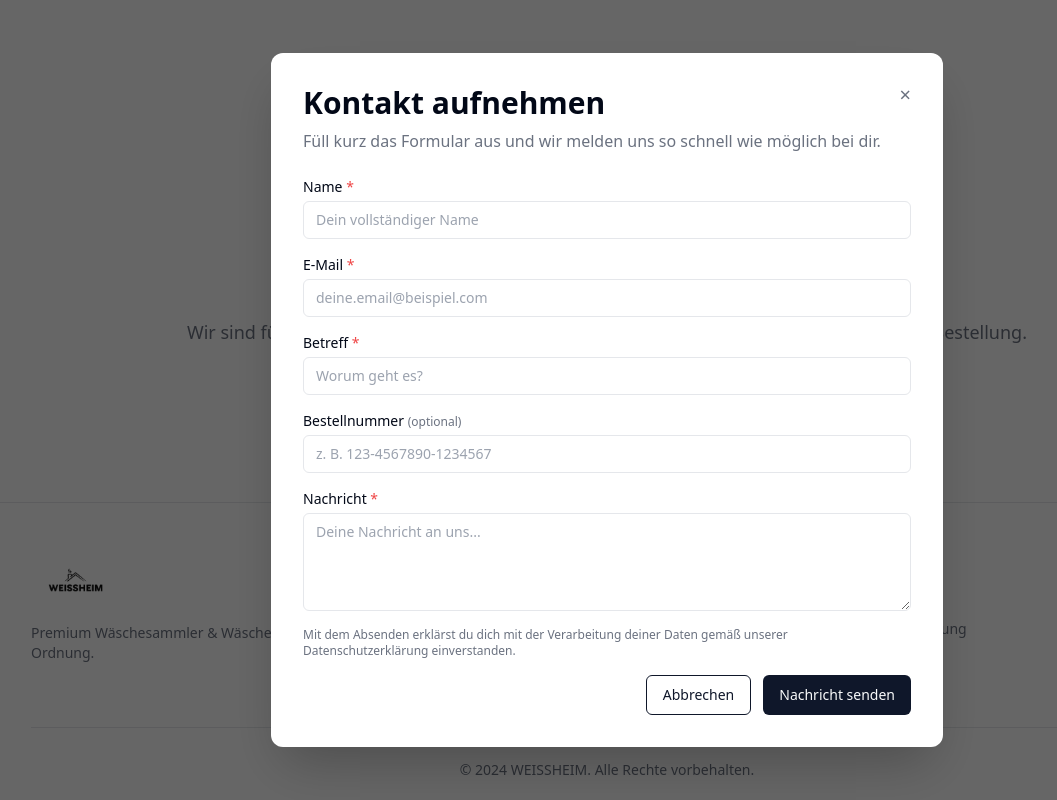
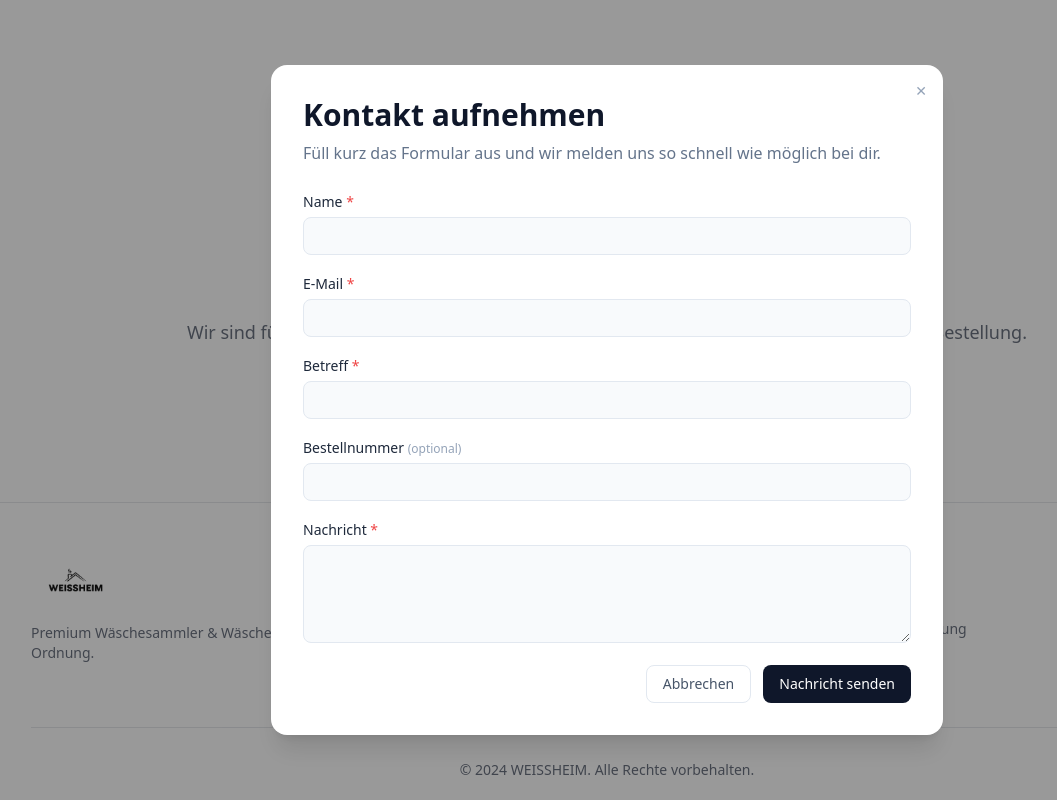
Before and after one commit to arvaskestanegbr-coder/weissheim-website, a React (Vite) app in the folder web/: page / in a window 1280 px wide. Both pictures are taken after a click on the button "Kontakt aufnehmen". Shown: the part 2983-3783 px from the top of the page, without its empty margins (33-1090 px from the left). Built offline with nearby package versions, Linux system fonts and the light colour scheme.

Commit message:
Fix contact form success handling

```diff
--- a/web/src/components/ContactForm.tsx
+++ b/web/src/components/ContactForm.tsx
@@ -1,190 +1,172 @@
-import React, { useState } from "react";
-import { Button } from "./ui/button";
+import { useState, type FormEvent } from "react";
 
-type ContactFormProps = {
+interface ContactFormProps {
   open: boolean;
   onOpenChange: (open: boolean) => void;
-};
+}
 
-const ContactForm: React.FC<ContactFormProps> = ({ open, onOpenChange }) => {
-  const [isSubmitting, setIsSubmitting] = useState(false);
-  const [status, setStatus] = useState<"idle" | "success" | "error">("idle");
+const WEB3FORMS_ACCESS_KEY = "fccdc043-113c-450f-bf35-0cd834fa864e"; // <- einsetzen
+
+export default function ContactForm({ open, onOpenChange }: ContactFormProps) {
+  const [status, setStatus] = useState<"idle" | "loading" | "success" | "error">(
+    "idle",
+  );
 
   if (!open) return null;
 
-  const handleSubmit = async (event: React.FormEvent<HTMLFormElement>) => {
-    event.preventDefault();
-    setIsSubmitting(true);
+  const close = () => {
     setStatus("idle");
+    onOpenChange(false);
+  };
 
-    const formData = new FormData(event.currentTarget);
-    // Web3Forms Access Key
-    formData.append("access_key", "fccdc043-113c-450f-bf35-0cd834fa864e");
+  const handleSubmit = async (e: FormEvent<HTMLFormElement>) => {
+    e.preventDefault();
+    setStatus("loading");
+
+    const form = e.currentTarget;
+    const formData = new FormData(form);
+    formData.set("access_key", WEB3FORMS_ACCESS_KEY);
 
     try {
-      const response = await fetch("https://api.web3forms.com/submit", {
+      const res = await fetch("https://api.web3forms.com/submit", {
         method: "POST",
         body: formData,
       });
 
-      const json = await response.json();
+      const data = await res.json().catch(() => null);
 
-      if (json.success) {
+      if (res.ok && data?.success === true) {
         setStatus("success");
-        event.currentTarget.reset();
-      } else {
-        console.error("Web3Forms error:", json);
-        setStatus("error");
+        form.reset();
+        return;
       }
-    } catch (error) {
-      console.error("Network error:", error);
+
+      console.error("Web3Forms Fehler:", data);
       setStatus("error");
-    } finally {
-      setIsSubmitting(false);
+    } catch (err) {
+      console.error("Netzwerkfehler:", err);
+      setStatus("error");
     }
   };
 
+  const isSubmitting = status === "loading";
+
   return (
-    <div
-      className="fixed inset-0 z-50 flex items-center justify-center bg-black/60"
-      onClick={() => onOpenChange(false)}
-    >
-      <div
-        className="bg-background text-foreground rounded-xl shadow-2xl max-w-2xl w-full mx-4 md:mx-0 p-6 md:p-8"
-        onClick={(e) => e.stopPropagation()}
-      >
-        {/* Header */}
-        <div className="flex items-start justify-between mb-6">
-          <div>
-            <h2 className="text-2xl md:text-3xl font-semibold">
-              Kontakt aufnehmen
-            </h2>
-            <p className="text-sm md:text-base text-muted-foreground mt-2">
-              Füll kurz das Formular aus und wir melden uns so schnell wie
-              möglich bei dir.
-            </p>
-          </div>
-          <button
-            type="button"
-            onClick={() => onOpenChange(false)}
-            className="text-muted-foreground hover:text-foreground text-xl leading-none"
-            aria-label="Dialog schließen"
-          >
-            ×
-          </button>
-        </div>
+    <div className="fixed inset-0 z-50 flex items-center justify-center bg-black/40 p-4">
+      <div className="relative w-full max-w-2xl rounded-2xl bg-white p-6 shadow-xl sm:p-8">
+        <button
+          onClick={close}
+          className="absolute right-4 top-4 text-sm text-slate-400 transition hover:text-slate-600"
+          aria-label="Fenster schließen"
+          type="button"
+        >
+          ✕
+        </button>
 
-        {/* Form */}
+        <h2 className="mb-2 text-2xl font-semibold text-slate-900 sm:text-3xl">
+          Kontakt aufnehmen
+        </h2>
+        <p className="mb-6 text-sm text-slate-500 sm:text-base">
+          Füll kurz das Formular aus und wir melden uns so schnell wie möglich
+          bei dir.
+        </p>
+
         <form className="space-y-4" onSubmit={handleSubmit}>
-          {/* Name */}
-          <div>
-            <label className="block text-sm font-medium mb-1">
+          <div className="space-y-1">
+            <label className="text-sm font-medium text-slate-800">
               Name <span className="text-red-500">*</span>
             </label>
             <input
+              required
               name="name"
               type="text"
-              required
-              placeholder="Dein vollständiger Name"
-              className="mt-1 block w-full rounded-md border border-border bg-background px-3 py-2 text-sm focus:outline-none focus:ring-2 focus:ring-primary"
+              className="w-full rounded-lg border border-slate-200 bg-slate-50 px-3 py-2 text-sm outline-none transition focus:border-slate-400 focus:bg-white"
             />
           </div>
 
-          {/* E-Mail */}
-          <div>
-            <label className="block text-sm font-medium mb-1">
+          <div className="space-y-1">
+            <label className="text-sm font-medium text-slate-800">
               E-Mail <span className="text-red-500">*</span>
             </label>
             <input
+              required
               name="email"
               type="email"
-              required
-              placeholder="deine.email@beispiel.com"
-              className="mt-1 block w-full rounded-md border border-border bg-background px-3 py-2 text-sm focus:outline-none focus:ring-2 focus:ring-primary"
+              className="w-full rounded-lg border border-slate-200 bg-slate-50 px-3 py-2 text-sm outline-none transition focus:border-slate-400 focus:bg-white"
             />
           </div>
 
-          {/* Betreff */}
-          <div>
-            <label className="block text-sm font-medium mb-1">
+          <div className="space-y-1">
+            <label className="text-sm font-medium text-slate-800">
               Betreff <span className="text-red-500">*</span>
             </label>
             <input
+              required
               name="subject"
               type="text"
-              required
-              placeholder="Worum geht es?"
-              className="mt-1 block w-full rounded-md border border-border bg-background px-3 py-2 text-sm focus:outline-none focus:ring-2 focus:ring-primary"
+              className="w-full rounded-lg border border-slate-200 bg-slate-50 px-3 py-2 text-sm outline-none transition focus:border-slate-400 focus:bg-white"
             />
           </div>
 
-          {/* Bestellnummer (optional) */}
-          <div>
-            <label className="block text-sm font-medium mb-1">
-              Bestellnummer <span className="text-xs text-muted-foreground">(optional)</span>
+          <div className="space-y-1">
+            <label className="text-sm font-medium text-slate-800">
+              Bestellnummer{" "}
+              <span className="text-xs font-normal text-slate-400">(optional)</span>
             </label>
             <input
               name="order_number"
               type="text"
-              placeholder="z. B. 123-4567890-1234567"
-              className="mt-1 block w-full rounded-md border border-border bg-background px-3 py-2 text-sm focus:outline-none focus:ring-2 focus:ring-primary"
+              className="w-full rounded-lg border border-slate-200 bg-slate-50 px-3 py-2 text-sm outline-none transition focus:border-slate-400 focus:bg-white"
             />
           </div>
 
-          {/* Nachricht */}
-          <div>
-            <label className="block text-sm font-medium mb-1">
+          <div className="space-y-1">
+            <label className="text-sm font-medium text-slate-800">
               Nachricht <span className="text-red-500">*</span>
             </label>
             <textarea
+              required
               name="message"
-              required
               rows={4}
-              placeholder="Deine Nachricht an uns..."
-              className="mt-1 block w-full rounded-md border border-border bg-background px-3 py-2 text-sm focus:outline-none focus:ring-2 focus:ring-primary"
+              className="w-full rounded-lg border border-slate-200 bg-slate-50 px-3 py-2 text-sm outline-none transition focus:border-slate-400 focus:bg-white"
             />
           </div>
 
-          {/* Hinweis + Status */}
-          <p className="text-xs text-muted-foreground">
-            Mit dem Absenden erklärst du dich mit der Verarbeitung deiner Daten
-            gemäß unserer Datenschutzerklärung einverstanden.
-          </p>
+          <input type="hidden" name="access_key" value={WEB3FORMS_ACCESS_KEY} />
+          <input type="hidden" name="from" value="Kontaktformular weissheim.com" />
 
           {status === "success" && (
-            <p className="text-sm text-emerald-500">
-              Danke dir! Deine Nachricht wurde erfolgreich gesendet.
-            </p>
+            <div className="rounded-lg border border-emerald-200 bg-emerald-50 px-3 py-2 text-sm text-emerald-700">
+              Danke dir! Deine Nachricht ist bei uns angekommen. Wir melden uns
+              innerhalb der nächsten 24–48 Stunden.
+            </div>
           )}
+
           {status === "error" && (
-            <p className="text-sm text-red-500">
+            <div className="rounded-lg border border-red-200 bg-red-50 px-3 py-2 text-sm text-red-600">
               Upsi, da ist etwas schiefgelaufen. Bitte versuch es später noch
               einmal.
-            </p>
+            </div>
           )}
 
-          {/* Buttons */}
-          <div className="mt-6 flex flex-col-reverse gap-3 md:flex-row md:justify-end">
-            <Button
+          <div className="mt-4 flex justify-end gap-3">
+            <button
               type="button"
-              variant="outline"
-              onClick={() => onOpenChange(false)}
-              className="w-full md:w-auto"
+              onClick={close}
+              className="rounded-lg border border-slate-200 px-4 py-2 text-sm font-medium text-slate-600 transition hover:bg-slate-50"
             >
               Abbrechen
-            </Button>
-            <Button
+            </button>
+            <button
               type="submit"
               disabled={isSubmitting}
-              className="w-full md:w-auto"
+              className="rounded-lg bg-slate-900 px-4 py-2 text-sm font-medium text-white transition hover:bg-slate-800 disabled:cursor-not-allowed disabled:opacity-70"
             >
-              {isSubmitting ? "Wird gesendet..." : "Nachricht senden"}
-            </Button>
+              {isSubmitting ? "Wird gesendet …" : "Nachricht senden"}
+            </button>
           </div>
         </form>
       </div>
     </div>
   );
-};
-
-export default ContactForm;
+}
```
